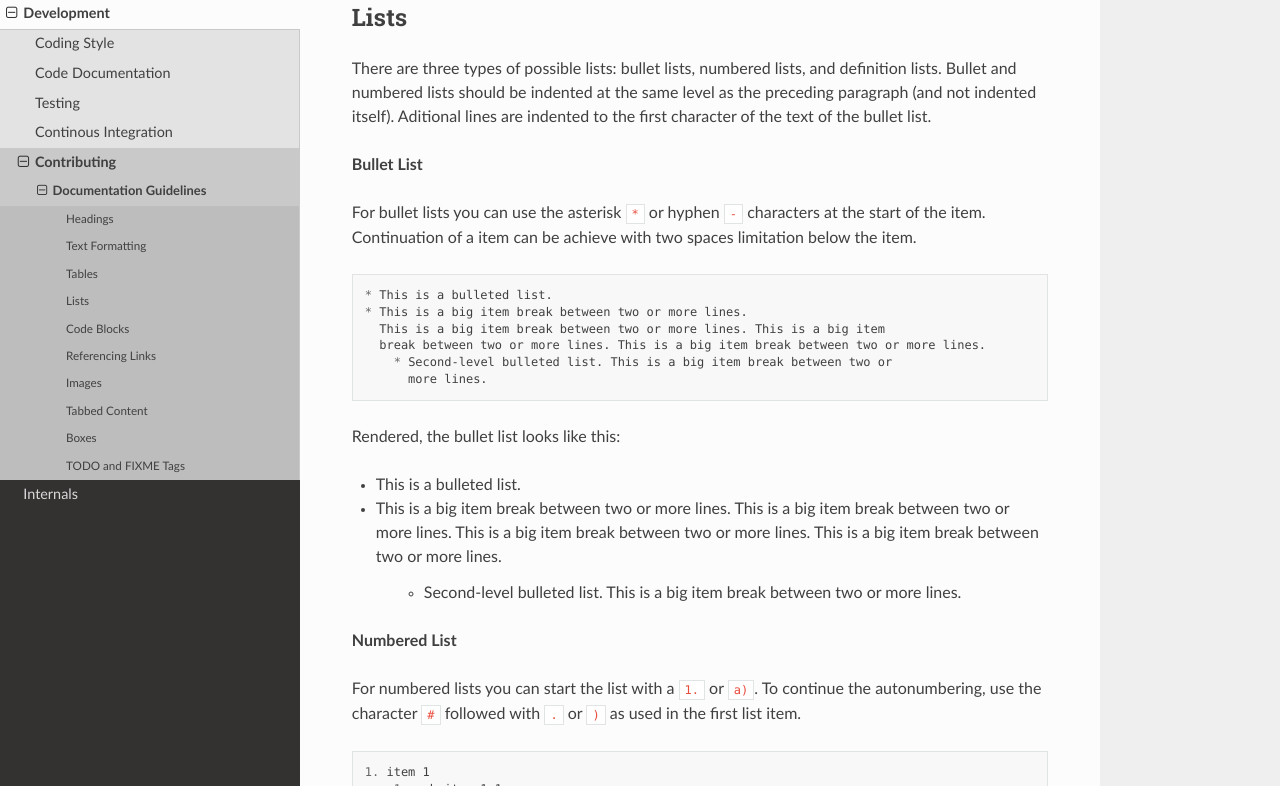
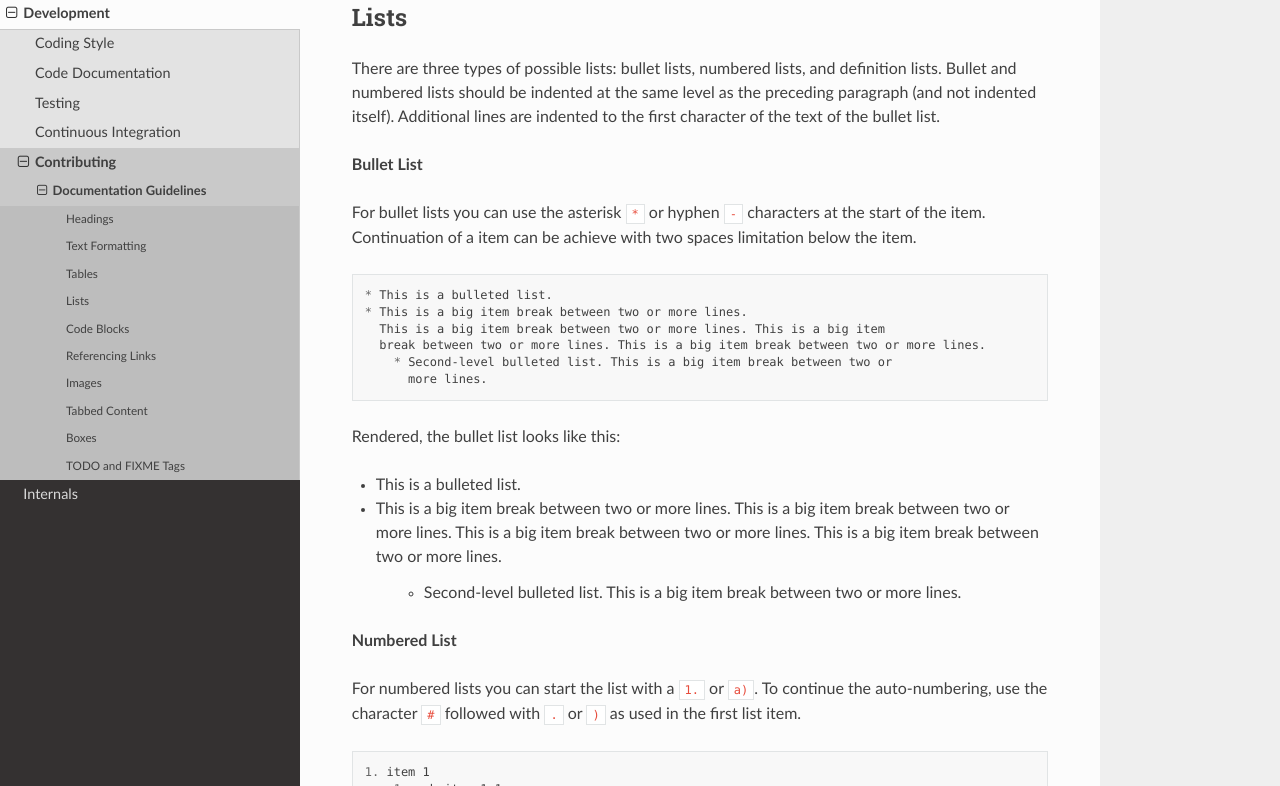
Before and after one commit to bao-project/bao-docs, a Sphinx documentation site: the page built from source/development/doc_guidelines.rst, in a window 1280 px wide and 1400 px high, scrolled down 2221 px. Shown: the part 199-985 px from the top of the window. Built offline with Sphinx 7.4.7 and the Read the Docs theme 2.0.0, drawn with Linux system fonts in a browser that asks for light colours; some of the changed text lies outside the part shown.

Commit message:
fix: correct spelling typos
Signed-off-by: danieljcoliv <drawnpoetry@gmail.com>

```diff
--- a/source/development/ci_pipeline.rst
+++ b/source/development/ci_pipeline.rst
@@ -1,2 +1,2 @@
-Continous Integration
-=====================
+Continuous Integration
+======================
--- a/source/development/doc_guidelines.rst
+++ b/source/development/doc_guidelines.rst
@@ -41,7 +41,7 @@ Headings
         - ``=`` underlining characters for the Document Title
         - ``-`` underlining characters for the First section level
         - ``=`` underlining characters for the Second sub-section level
-        - ``#`` underlining characters for the THird sub-section level
+        - ``#`` underlining characters for the Third sub-section level
 
 .. _text_formatting:
 
@@ -109,7 +109,7 @@ Rendered, the table looks like this:
 
 Lists
 -----
-There are three types of possible lists: bullet lists, numbered lists, and definition lists. Bullet and numbered lists should be indented at the same level as the preceding paragraph (and not indented itself). Aditional lines are indented to the first character of the text of the bullet list.
+There are three types of possible lists: bullet lists, numbered lists, and definition lists. Bullet and numbered lists should be indented at the same level as the preceding paragraph (and not indented itself). Additional lines are indented to the first character of the text of the bullet list.
 
 **Bullet List**
 
@@ -137,7 +137,7 @@ Rendered, the bullet list looks like this:
 
 **Numbered List**
 
-For numbered lists you can start the list with a ``1.`` or ``a)``. To continue the autonumbering, use the character ``#`` followed with ``.`` or ``)`` as used in the first list item.
+For numbered lists you can start the list with a ``1.`` or ``a)``. To continue the auto-numbering, use the character ``#`` followed with ``.`` or ``)`` as used in the first list item.
 
 .. code-block:: rest
 
```
Also changed, not shown: other parts of source/development/doc_guidelines.rst (+6 -6 lines).
